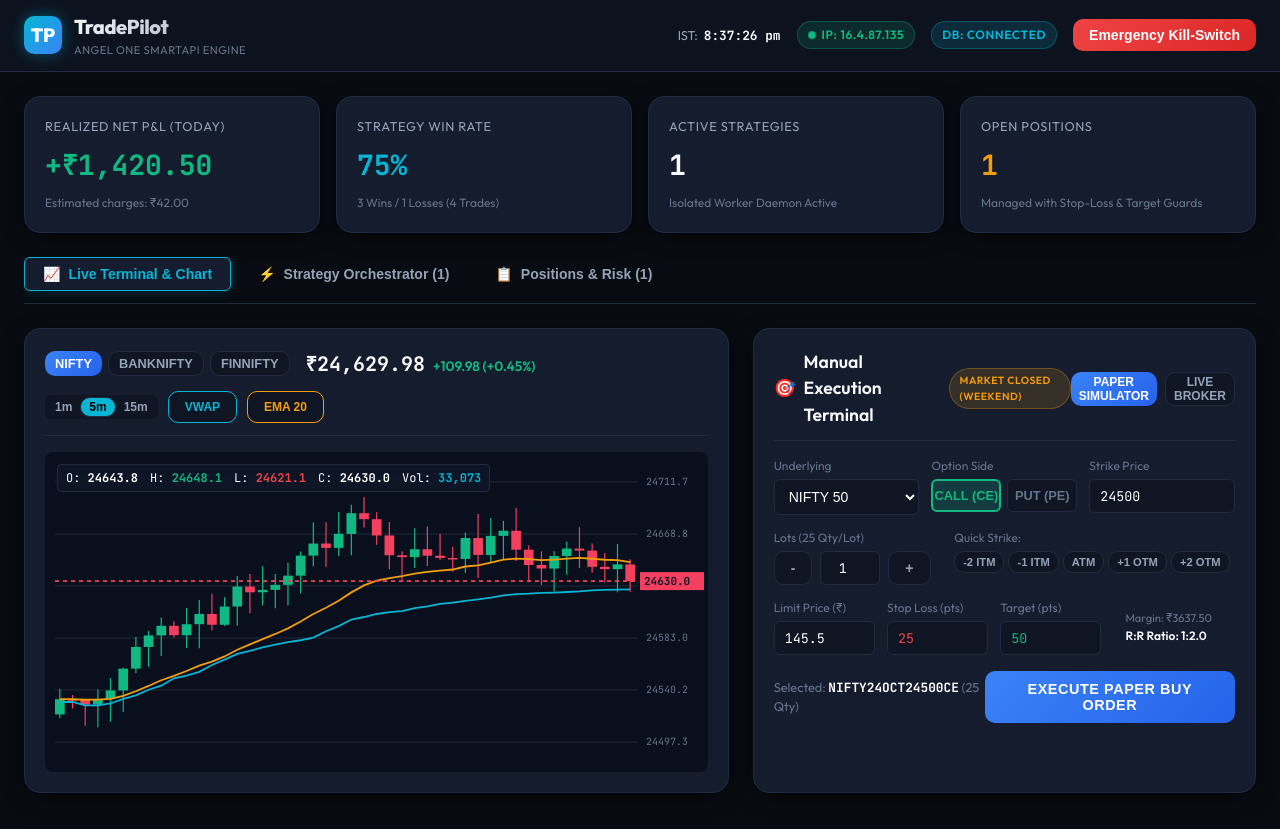
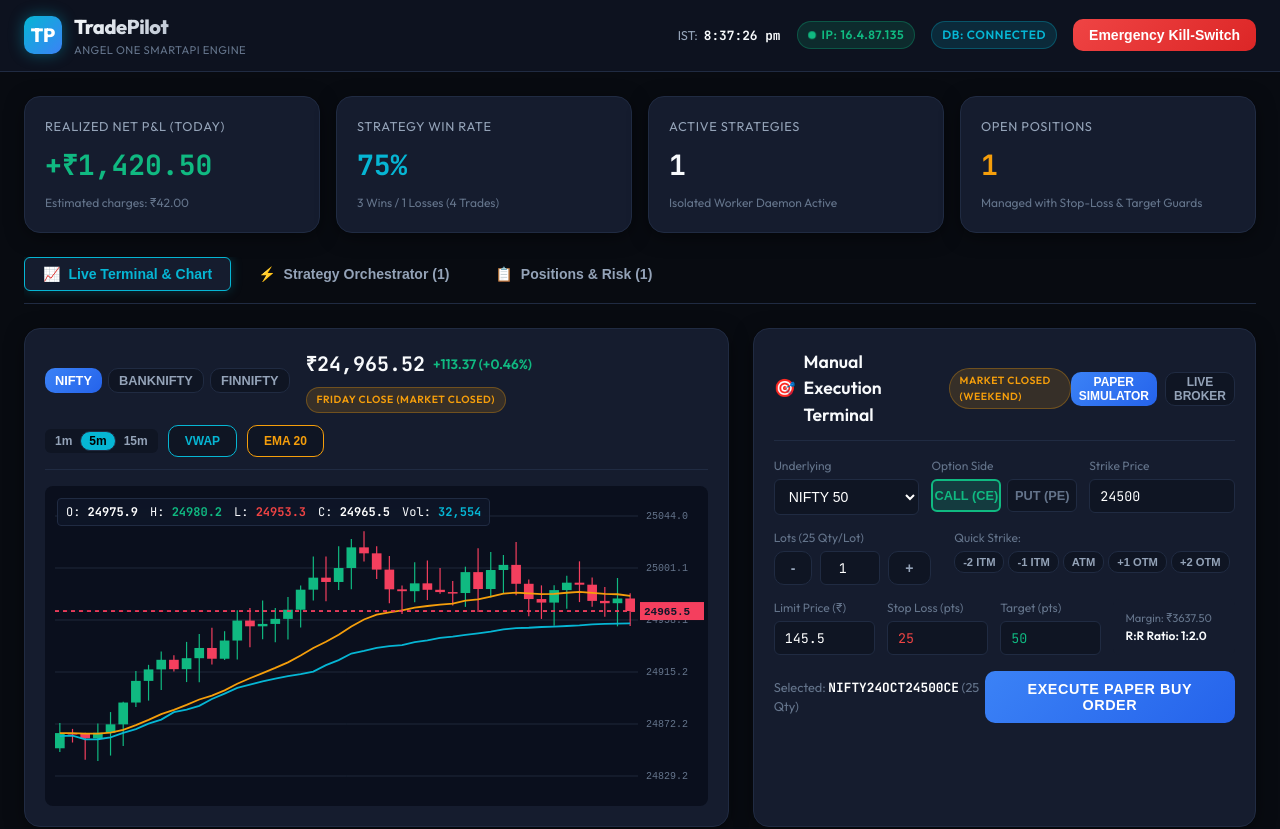
Before and after one commit to Lab-12345/algo, a React (Vite) app in the folder client/: page / in a window 1280 px wide. Shown: the top 829 px of the page. Built offline with nearby package versions, Linux system fonts and the light colour scheme; no server answers.

Commit message:
feat: freeze chart on Friday close price when market is closed and stream only during live hours

```diff
--- a/client/src/components/TradingChart.jsx
+++ b/client/src/components/TradingChart.jsx
@@ -22,11 +22,23 @@ function generateCandles(symbol, count = 40, basePrice = 24500) {
   return candles;
 }
 
+function isMarketOpen() {
+  const now = new Date();
+  const utc = now.getTime() + (now.getTimezoneOffset() * 60000);
+  const istTime = new Date(utc + (3600000 * 5.5));
+  const day = istTime.getDay();
+  const minutes = istTime.getHours() * 60 + istTime.getMinutes();
+  const isWeekday = day >= 1 && day <= 5;
+  const inHours = minutes >= (9 * 60 + 15) && minutes <= (15 * 60 + 30);
+  return isWeekday && inHours;
+}
+
 export function TradingChart({ activeSymbol = 'NIFTY' }) {
   const [symbol, setSymbol] = useState(activeSymbol);
   const [timeframe, setTimeframe] = useState('5m');
+  const marketOpen = isMarketOpen();
   const [candles, setCandles] = useState(() =>
-    generateCandles(activeSymbol, 45, activeSymbol === 'BANKNIFTY' ? 51200 : 24520)
+    generateCandles(activeSymbol, 45, activeSymbol === 'BANKNIFTY' ? 51258.80 : 24852.15)
   );
   const [indicators, setIndicators] = useState({ vwap: true, ema20: true });
   const [hoveredCandle, setHoveredCandle] = useState(null);
@@ -34,12 +46,14 @@ export function TradingChart({ activeSymbol = 'NIFTY' }) {
 
   // Switch symbol
   useEffect(() => {
-    const base = symbol === 'BANKNIFTY' ? 51200 : symbol === 'FINNIFTY' ? 23800 : 24520;
+    const base = symbol === 'BANKNIFTY' ? 51258.80 : symbol === 'FINNIFTY' ? 23912.45 : 24852.15;
     setCandles(generateCandles(symbol, 45, base));
   }, [symbol, timeframe]);
 
-  // Live tick pulsing (updates current candle every 1.5s)
+  // Live tick pulsing: ONLY runs during active market hours
   useEffect(() => {
+    if (!marketOpen) return; // Freeze chart on Friday closing price when market is closed!
+
     const interval = setInterval(() => {
       setCandles(prev => {
         if (!prev.length) return prev;
@@ -53,7 +67,7 @@ export function TradingChart({ activeSymbol = 'NIFTY' }) {
       });
     }, 1500);
     return () => clearInterval(interval);
-  }, []);
+  }, [marketOpen]);
 
   // Canvas drawing
   useEffect(() => {
@@ -216,7 +230,7 @@ export function TradingChart({ activeSymbol = 'NIFTY' }) {
           </div>
 
           {/* Live Price Tag */}
-          <div style={{ display: 'flex', alignItems: 'baseline', gap: '8px' }}>
+          <div style={{ display: 'flex', alignItems: 'center', gap: '8px', flexWrap: 'wrap' }}>
             <span style={{ fontSize: '1.25rem', fontWeight: 800, fontFamily: 'var(--font-mono)' }}>
               ₹{latest.close?.toLocaleString('en-IN', { minimumFractionDigits: 2 })}
             </span>
@@ -228,6 +242,9 @@ export function TradingChart({ activeSymbol = 'NIFTY' }) {
               }}
             >
               {isPositive ? '+' : ''}{priceChange.toFixed(2)} ({isPositive ? '+' : ''}{percentChange}%)
+            </span>
+            <span className={`badge ${marketOpen ? 'badge-emerald' : 'badge-amber'}`} style={{ fontSize: '0.65rem' }}>
+              {marketOpen ? 'LIVE ANGEL FEED' : 'FRIDAY CLOSE (MARKET CLOSED)'}
             </span>
           </div>
         </div>
```
Also changed, not shown: 3 other files (tests, documents, lock files or other folders).
